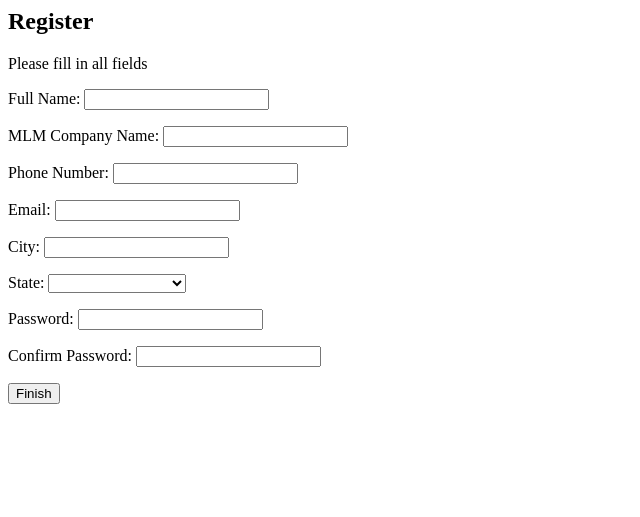
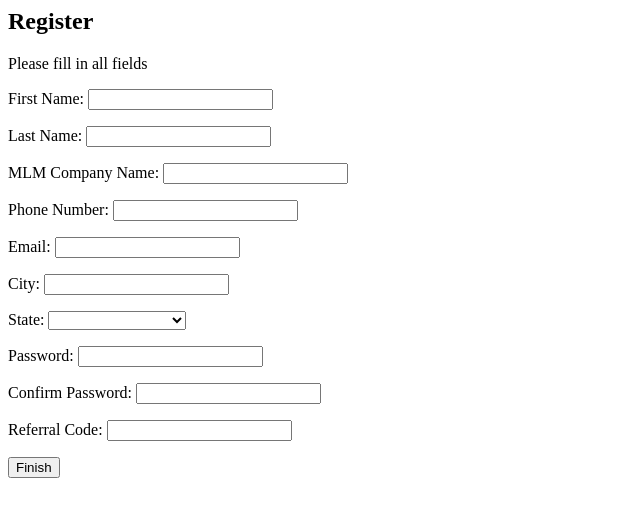
Before and after one commit to DerekM1991/mlmapper, a PHP site: page /registration.php in a window 1280 px wide. Shown: the top 517 px of the page, without its empty margins (0-640 px from the left). Run offline with PHP 8.4, Linux system fonts and the light colour scheme.

Commit message:
add users to database

```diff
--- a/Membership.php
+++ b/Membership.php
@@ -1,9 +1,9 @@
 <?php
 require 'Mysql.php';
 class Membership {
-  function validate_user($un, $pwd) {
+  function validate_user($Email, $pwd) {
   $mysql = New Mysql();
-  $ensure_credentials = $mysql->verify_Username_and_Pass($un, $pwd);
+  $ensure_credentials = $mysql->verify_Username_and_Pass($Email, $pwd);
 
   if($ensure_credentials){
     $_SESSION['status'] = 'authorized';
--- a/Mysql.php
+++ b/Mysql.php
@@ -6,16 +6,16 @@ class Mysql {
   function __construct() {
     $this->conn = New mysqli(DB_SERVER, DB_USER, DB_PASSWORD, DB_NAME) or die('There was a problem connecting to the database.');
   }
-  function verify_Username_and_Pass($un, $pwd){
+  function verify_Username_and_Pass($Email, $pwd){
     $conn = New mysqli(DB_SERVER, DB_USER, DB_PASSWORD, DB_NAME) or die('There was a problem connecting to the database.');
 
     $query= "SELECT*
     FROM Users
-    WHERE username = ? AND password = ?
+    WHERE Email = ? AND password = ?
     LIMIT 1";
 
     if($stmt = $this->conn->prepare($query)) {
-      $stmt->bind_param('ss', $un, $pwd);
+      $stmt->bind_param('ss', $Email, $pwd);
       $stmt->execute();
 
       if($stmt->fetch()) {
@@ -25,4 +25,24 @@ class Mysql {
     }
   }
 
+
+
+
+  function add_User($fName, $lName, $cName, $number, $Email, $City, $state, $pwd, $referral_Code){
+
+$conn = New mysqli(DB_SERVER, DB_USER, DB_PASSWORD, DB_NAME) or die('there was a problem connecting to the database.');
+
+$query= "INSERT INTO Users(First_Name, Last_Name, Company_Name, Phone_Number, Email, City, State, Password, Referral_Code) VALUES ('$fName', '$lName', '$cName', '$number', '$Email', '$City','$state', '$pwd', '$referral_Code')";
+
+if(mysqli_query($conn, $query)){
+  echo "Records inserted successfully.";
+} else{
+  echo "ERROR: Could not able to execute $query. " . mysqli_error($conn);
+
 }
+// Close connection
+mysqli_close($conn);
+
+}
+
+}
--- a/registration.php
+++ b/registration.php
@@ -1,3 +1,15 @@
+<?php
+session_start();
+require_once 'Mysql.php';
+
+if($_POST && !empty($_POST['fName']) &&!empty($_POST['lName']) &&!empty($_POST['cName'])&&!empty($_POST['number']) &&!empty($_POST['Email']) &&!empty($_POST['City']) &&!empty($_POST['state']) &&!empty($_POST['pwd'])) {
+
+$mysql = New Mysql();
+$mysql->add_User($_POST['fName'], $_POST['lName'], $_POST['cName'], $_POST['number'], $_POST['Email'], $_POST['City'], $_POST['state'], $_POST['pwd'], $_POST['referral_Code']);
+
+    }
+        ?>
+
 <html xmlns="http?//www.w3.org/1999/xhtml">
 <head>
 <meta http-equiv="Content-type" content="text/html; charset-utf-8" />
@@ -11,12 +23,16 @@
       <?php echo "Please fill in all fields";?>
 
         <p>
-          <label for="Name">Full Name:  </label>
+          <label for="fName">First Name:  </label>
           <input type="text" name="fName" required/>
         </p>
         <p>
+          <label for="lName">Last Name:  </label>
+          <input type="text" name="lName" required/>
+        </p>
+        <p>
           <label for="company">MLM Company Name: </label>
-          <input type ="password" name="cName" required/>
+          <input type ="text" name="cName" required/>
         </p>
         <p>
           <label for="number">Phone Number: </label>
@@ -37,12 +53,17 @@
 
         <p>
           <label for="pwd">Password: </label>
-          <input type ="password" name="Password" required/>
+          <input type ="password" name="pwd" required/>
         </p>
         <p>
           <label for="cPwd">Confirm Password: </label>
           <input type ="password" name="cPassword" required/>
         </p>
+        <p>
+          <label for="referral_Code">Referral Code: </label>
+          <input type ="text" name="referral_Code" />
+        </p>
+
 
 
 
@@ -52,15 +73,21 @@
         </p>
 
 
-      </form>
-
-      <?php if($_POST && !empty($_POST['fName']) &&!empty($_POST['number'])&&!empty($_POST['Email'])
-    &&!empty($_POST['City'])&&!empty($_POST['state'])&&!empty($_POST['Password'])&&!empty($_POST['cPassword'])) {
-        if(isset($_POST['Finish']))header("Location: test.php");}
 
 
 
 
+
+
+      </form>
+
+
+
+
+
+
+
+<?php
 
 //function for state dropdown selector
         function StateDropdown($post=null, $type='abbrev') {
```
Also changed, not shown: login.php (+4 -4 lines).
